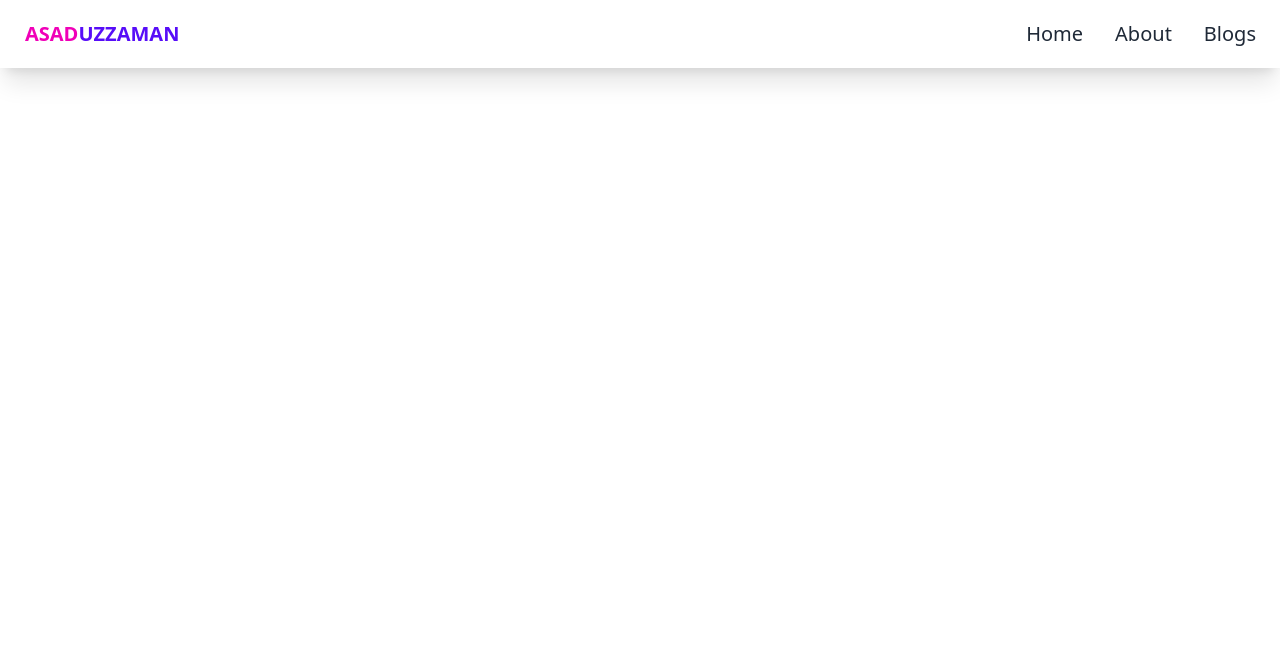
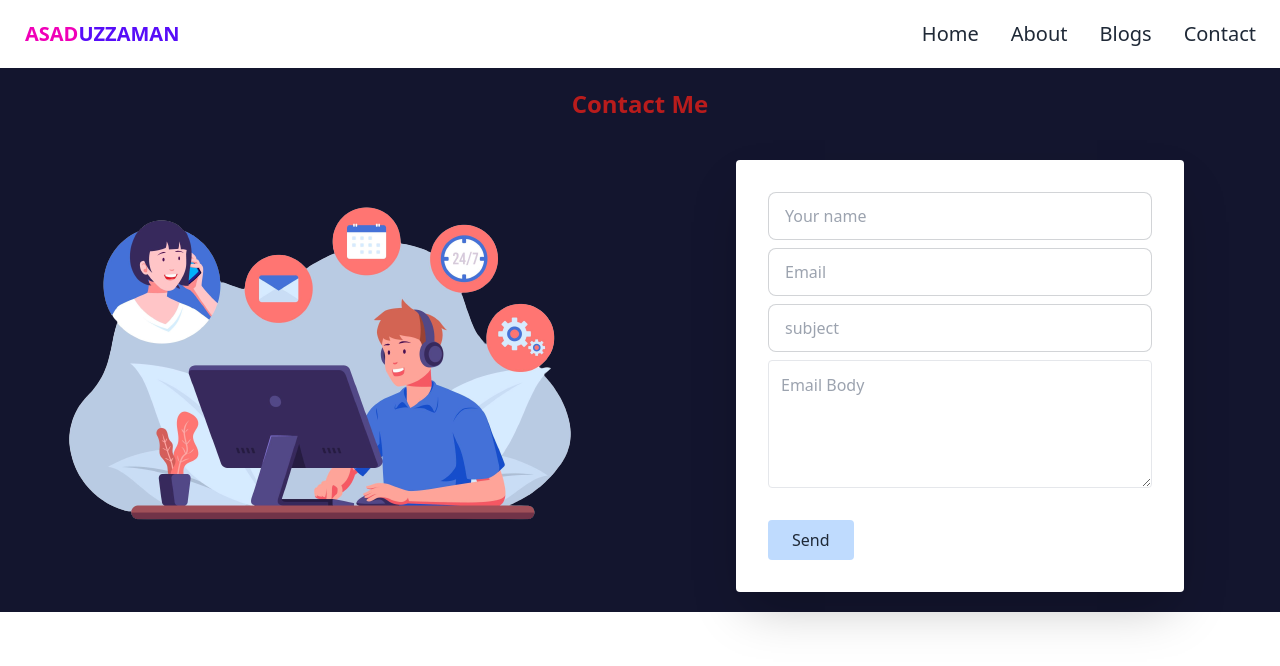
Before and after one commit to Asaduzzaman14/MY-PROTFOLIO, a React (Create React App) app: page /ContactMe in a window 1280 px wide. Shown: the top 666 px of the page. Built offline with nearby package versions, Linux system fonts and the light colour scheme.

Commit message:
show daynamic detail page

```diff
--- a/package.json
+++ b/package.json
@@ -10,6 +10,7 @@
     "daisyui": "^2.15.2",
     "react": "^18.1.0",
     "react-dom": "^18.1.0",
+    "react-icons": "^4.4.0",
     "react-router-dom": "^6.3.0",
     "react-scripts": "5.0.1",
     "react-toastify": "^9.0.4",
--- a/src/App.js
+++ b/src/App.js
@@ -1,6 +1,8 @@
 import { Route, Routes } from 'react-router-dom';
 import About from './components/Pages/About';
+import Contuctme from './components/Pages/Contuctme';
 import Home from './components/Pages/Home';
+import Menufacture from './components/Pages/Menufacture';
 import Navbar from './components/Pages/Navbar';
 
 function App() {
@@ -12,6 +14,8 @@ function App() {
         <Route path='/' element={<Home />}></Route>
         <Route path='/home' element={<Home />}></Route>
         <Route path='/about' element={<About />}></Route>
+        <Route path='/ContactMe' element={<Contuctme />}></Route>
+        <Route path='/menufacture' element={<Menufacture />}></Route>
 
 
       </Routes>
--- a/src/components/Pages/About.js
+++ b/src/components/Pages/About.js
@@ -18,8 +18,8 @@ const About = () => {
                     <p> dolor sit amet consectetur adipisicing elit. Dolores rem exercitationem nulla ab asperiores odit voluptatem ad distinctio, laudantium eaque, quod quia in numquam enim. Earum beatae sunt ratione perspiciatis.</p>
 
 
-                    <a href="_" class="mt-4 px-4 py-2.5 relative rounded group overflow-hidden font-medium bg-blue-100 text-primary-600 inline-block justify-center">
-                        <span class="absolute top-0 left-0 flex w-full h-0 mb-0 transition-all duration-500 ease-in-out transform translate-x-0 bg-secondary group-hover:h-full opacity-90"></span>
+                    <a href="_" class="mt-4 px-4 py-2.5 relative rounded group overflow-hidden font-medium bg-blue-200 text-black inline-block justify-center">
+                        <span class="absolute top-0 left-0 flex w-full h-0 mb-0 transition-all duration-500 ease-in-out transform translate-x-0 bg-[#e15c76] group-hover:h-full opacity-90"></span>
                         <span class=" relative group-hover:text-white"> ABOUT MORE</span>
                     </a>
                 </div>
--- a/src/components/Pages/Banner.js
+++ b/src/components/Pages/Banner.js
@@ -1,5 +1,7 @@
 import React from 'react';
 import resume from '../../images/Md-Asaduzzaman-resume-(3).PDF'
+import { AiFillLinkedin } from 'react-icons/ai';
+import { BsGithub, BsFacebook } from 'react-icons/bs';
 
 
 const Banner = () => {
@@ -12,8 +14,17 @@ const Banner = () => {
                     <div className=''>
                         <h1 class="text-4xl mt-5 font-bold">Hi! I am <span>Asaduzzaman</span></h1>
                         <p class="py-6 text-xl">I AM A JUNIOR FRONT-END WEB DEVELOPER</p>
+
+
                         <div>
-                            <span></span>
+                            <ul>
+
+
+
+                                <a href="">  <AiFillLinkedin /> </a>
+                                <a href="https://github.com/Asaduzzaman14/">  <BsGithub /> </a>
+                                <a href=""><BsFacebook /></a>
+                            </ul>
                         </div>
 
                         <div className='flex  my-4 gap-5'>
--- a/src/components/Pages/Contuctme.js
+++ b/src/components/Pages/Contuctme.js
@@ -36,7 +36,7 @@ const Contuctme = () => {
         <div className=''>
             <div class=" bg-[#13152e] ">
 
-                <h2 className='text-2xl text-center text-red-600 py-5'>Contact Me</h2>
+                <h2 className='text-2xl text-center text-red-700 py-5 font-semibold'>Contact Me</h2>
                 <div class="py-5 grid grid-cols-1 lg:grid-cols-2">
 
                     <img className='mx-auto' src={contuctus} alt="" />
@@ -45,23 +45,23 @@ const Contuctme = () => {
                         <form onSubmit={ContactUs} class="card-body">
 
                             <div class="form-control">
-                                <input name='name' type="text" placeholder="Your name" class="input input-bordered" />
+                                <input name='name' type="text" placeholder="Your name" class="input input-bordered" required />
                             </div>
 
                             <div class="form-control">
-                                <input name='email' type="email" placeholder="Email" class="input input-bordered" />
+                                <input name='email' type="email" placeholder="Email" class="input input-bordered" required />
                             </div>
 
                             <div class="form-control">
-                                <input name='subject' type="text" placeholder="subject" class="input input-bordered" />
+                                <input name='subject' type="text" placeholder="subject" class="input input-bordered" required />
                             </div>
 
-                            <textarea name="message" id="" cols="10" rows="10" placeholder='Email Body' className='border p-3 rounded max-h-32'></textarea>
+                            <textarea name="message" id="" cols="10" rows="10" placeholder='Email Body' className='border p-3 rounded max-h-32' required></textarea>
 
                             <div class=" mt-6">
-                                <button type={'submit'} class=" text-center px-4 py-2 relative rounded group overflow-hidden font-medium bg-blue-100 text-primary-600 inline-block justify-center">
-                                    <span class="absolute top-0 left-0 flex w-full h-0 transition-all duration-500 ease-in-out transform translate-y bg-secondary group-hover:h-full opacity-90"></span>
-                                    <span class=" relative group-hover:text-white ">Send</span>
+                                <button type={'submit'} class=" text-center px-6 py-2 relative rounded group overflow-hidden font-medium bg-blue-200 text-primary-600 inline-block justify-center">
+                                    <span class="absolute top-0 left-0 flex w-full h-0 transition-all duration-500 ease-in-out transform translate-y bg-[#13152e] group-hover:h-full opacity-90"></span>
+                                    <span class=" relative group-hover:text-white ">Send </span>
                                 </button>
                             </div>
                         </form>
--- /dev/null
+++ b/src/components/Pages/Menufacture.js
@@ -0,0 +1,11 @@
+import React from 'react';
+
+const Menufacture = () => {
+    return (
+        <div>
+            <h2>This is menufacture</h2>
+        </div>
+    );
+};
+
+export default Menufacture;
--- a/src/components/Pages/MyProject.js
+++ b/src/components/Pages/MyProject.js
@@ -30,17 +30,17 @@ const MyProject = () => {
                                 </div>
                                 <ul class="sci ">
                                     <li>
-                                        <a href="">live</a>
+                                        <a href="https://manufacturer-website-50975.firebaseapp.com/">live</a>
                                     </li>
                                     <li>
-                                        <a href="">Client </a>
+                                        <a href="https://github.com/Asaduzzaman14/menufacture-house-client">Client </a>
                                     </li>
                                     <li>
-                                        <a href="">Server</a>
+                                        <a href="https://github.com/Asaduzzaman14/manufacturer-house-server">Server</a>
                                     </li>
 
                                     <li className='detail '>
-                                        <a className='' href="">Detail</a>
+                                        <a className='' href="/menufacture">Detail</a>
                                     </li>
 
                                 </ul>
@@ -57,16 +57,15 @@ const MyProject = () => {
                                 </div>
                                 <ul class="sci">
                                     <li>
-                                        <a href="">live</a>
+                                        <a href="https://warehouse-management-6236d.web.app/">live</a>
                                     </li>
                                     <li>
-                                        <a href="">Client</a>
+                                        <a href="https://github.com/Asaduzzaman14/warehouse-management-client">Client</a>
                                     </li>
                                     <li>
-                                        <a href="">Server</a>
+                                        <a href="https://github.com/Asaduzzaman14/warehouse-management-server">Server</a>
                                     </li>
                                     <li>
-                                        <a href="">Detail</a>
                                     </li>
                                 </ul>
                             </div>
@@ -82,10 +81,10 @@ const MyProject = () => {
                                 </div>
                                 <ul class="sci mt-1">
                                     <li>
-                                        <a href="">live</a>
+                                        <a href="https://dentist-web-997b3.web.app/">live</a>
                                     </li>
                                     <li>
-                                        <a href="">Client</a>
+                                        <a href="https://github.com/Asaduzzaman14/-independent-service-provider">Client</a>
                                     </li>
                                     <li>
                                         <a href="">Server</a>
--- a/src/components/Pages/Myproject.css
+++ b/src/components/Pages/Myproject.css
@@ -3,7 +3,7 @@
     justify-content: center;
     align-items: center;
     flex-wrap: wrap;
-    background: #cfcaca;
+    background: #f6f4f4;
     min-height: 100vh;
     height: 100;
     width: 100;
@@ -123,7 +123,7 @@ section::after {
 }
 
 .container .card .sci li a {
-    color: #fff;
+    color: rgb(3, 0, 0);
     font-size: 15px;
     margin-bottom: 2px;
 }
--- a/src/components/Pages/Navbar.js
+++ b/src/components/Pages/Navbar.js
@@ -6,6 +6,7 @@ const Navbar = () => {
         <li><Link className='rounded-lg text-xl' to='/home'>Home</Link></li>
         <li><Link className='rounded-lg text-xl' to='/about'>About</Link></li>
         <li><Link className='rounded-lg text-xl' to='/blog'>Blogs</Link></li>
+        <li><Link className='rounded-lg text-xl' to='/ContactMe'>Contact</Link></li>
     </>
 
 
```
Also changed, not shown: src/images/cors.jpg (added), 1 other file (tests, documents, lock files or other folders).
